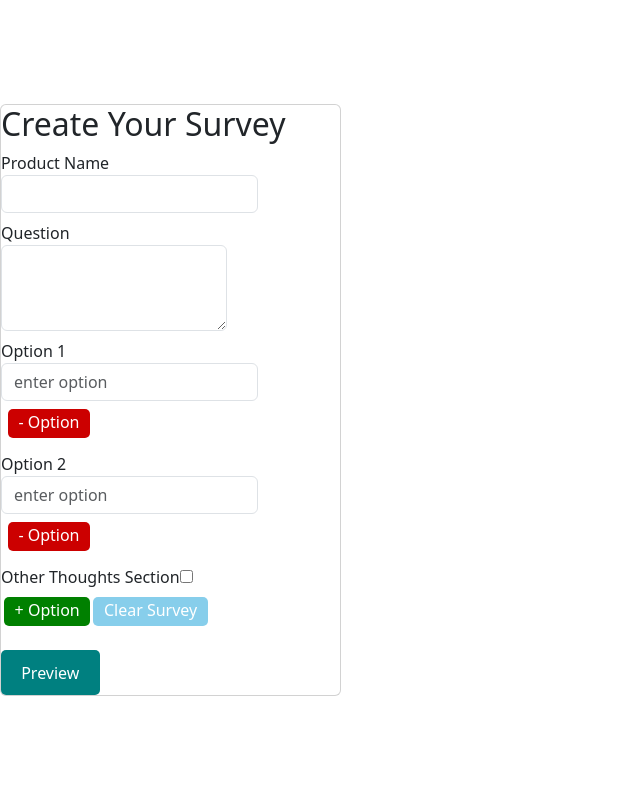
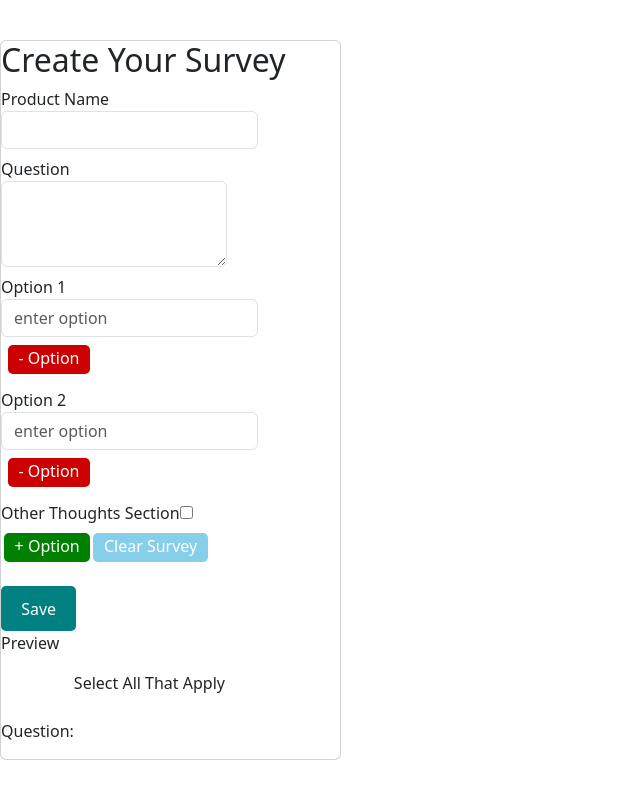
Before and after one commit to chrimcha/My-Market-Survey, a React (Vite) app in the folder My-Market-Survey_UI/: page /create-new-survey in a window 1280 px wide. Shown: the whole page, without its empty margins (0-640 px from the left). Built offline with nearby package versions, Linux system fonts and the light colour scheme.

Commit message:
added preview section to populate survey as you input info into form, css styling for preview, preview button to save button

```diff
--- a/My-Market-Survey_UI/src/App.css
+++ b/My-Market-Survey_UI/src/App.css
@@ -5,12 +5,44 @@
   text-align: center;
 }
 
+.ck-button {
+  margin: 4px;
+  color: #747bff;
+  background-color: white;
+  border-radius: 10px;
+  border: 1px solid #747bff;
+  /* overflow: auto; */
+  /* float: left; */
+}
+
+.ck-button:hover {
+  background-color: #747bff;
+  color: white;
+}
+
+.ck-button label {
+  float: left; /* ? */
+  width: 4.0em;
+}
+
+.ck-button label span {
+  text-align: center;
+  padding: 3px 0px;
+  display: block;
+}
+
+.ck-button label input {
+  position: absolute;
+}
+
+.ck-button input:checked + span {
+  background-color: #747bff;
+  color: white;
+  border-radius: 10px;
+}
+
 label {
   width: 100%;
-}
-
-.label-with-remove-button {
-  /* width: 70%; */
 }
 
 input.checkbox {
@@ -34,6 +66,11 @@ input.checkbox {
   border-radius: 32px;
 }
 
+.form-and-preview {
+  display: flex;
+  justify-content: space-between;
+}
+
 .otherThoughts-textarea {
   margin-bottom: 10px;
 }
@@ -41,3 +78,27 @@ input.checkbox {
 .option-wrap {
   display: flex;
 }
+
+.option-wrap-preview {
+  display: flex;
+  flex-wrap: wrap;
+  justify-content: space-evenly;
+}
+
+.preview-survey {
+  min-width: 400px;
+  height: 93%;
+  background-color: white;
+  border-radius: 5px;
+  border: solid;
+  border-width: 1px;
+  border-color: #bdbdbd;
+  margin-left: 2em;
+  margin-right: .5em;
+  padding: 2em;
+}
+
+.survey-form {
+  min-width: 400px;
+  padding: .5em;
+}
--- a/My-Market-Survey_UI/src/components/surveys/CreateSurveyForm.jsx
+++ b/My-Market-Survey_UI/src/components/surveys/CreateSurveyForm.jsx
@@ -34,11 +34,12 @@ export const CreateSurveyForm = () => {
     };
 
     const clearSurvey = (e) => {
-        e.preventDefault();
-        setProductName('');
-        setQuestion('');
-        setAnswerOptions(['', '']);
-        setIsChecked(false);
+        // e.preventDefault();
+        // setProductName('');
+        // setQuestion('');
+        // setAnswerOptions(['', '']);
+        // setIsChecked(false);
+        window.location.reload();
     };
 
     const submit = (e) => {
@@ -48,6 +49,8 @@ export const CreateSurveyForm = () => {
 
     return (
         <>
+            <div className='form-and-preview'>
+                <div className='survey-form'>
                     <form onSubmit={submit}>
                         <div className="form-group">
                             <label className="form-label">
@@ -78,7 +81,7 @@ export const CreateSurveyForm = () => {
                         {answerOptions.map((input, index) => {
                             return (
                                 <div key={index} className="form-group option-wrap">
-                            <label className="form-label label-with-remove-button">
+                                    <label className="form-label">
                                         Option {index + 1}
                                         <input
                                             type="text"
@@ -101,7 +104,6 @@ export const CreateSurveyForm = () => {
                                 Other Thoughts Section
                                 <input
                                     type="checkbox"
-                            id='checkbox'
                                     className='checkbox'
                                     name='isChecked'
                                     checked={isChecked}
@@ -109,16 +111,6 @@ export const CreateSurveyForm = () => {
                                 />
                             </label >
                         </div>
-                {isChecked &&
-                    <textarea readOnly
-                        rows={3}
-                        className="form-control otherThoughts-textarea"
-                        name='otherThoughts'
-                        value={otherThoughts}
-                        placeholder='This field will appear on our survey.'
-                        onChange={(e) => setOtherThoughts(e.target.value)}
-                    />
-                }
 
                         <div className='side-by-side-buttons'>
                             <button onClick={(e) => addFields(e)} className='add'>+ Option</button>
@@ -126,11 +118,54 @@ export const CreateSurveyForm = () => {
                         </div>
 
                         <br/>
-{/* // TODO: Preview button displays a preview of the survey on the same page to the right of the form, instead of printing to the console. Put form in a div and preview in a div, wrap both in div to flex display them side by side or in a column when screen is narrow */}
+        {/* // TODO: instead of printing to the console */}
                         <button type="submit" className="">
-                    Preview
+                            Save
                         </button>
                     </form>
+                </div>
+                <div>
+                <p>Preview</p>
+                <div className='preview-survey'>
+                    <h3>{productName}</h3>
+                    <label>
+                        Question:
+                        <p>{question}</p>
+                    </label>
+                    <label>
+                        Select All That Apply
+                        <div className='option-wrap-preview'>
+                            {answerOptions.map((option, index) => {
+                                return (
+                                    <div key={index} className='ck-button'>
+                                        <label>
+                                            <input
+                                                type='checkbox' hidden
+                                                className='option'
+                                            />
+                                            <span>{option}</span>
+                                        </label>
+                                    </div>
+                                )
+                            })}
+                        </div>
+                    </label>
+                    {isChecked &&
+                        <label>
+                            Other Thoughts:
+                                <textarea
+                                    rows={3}
+                                    className="form-control otherThoughts-textarea"
+                                    name='otherThoughts'
+                                    value={otherThoughts}
+                                    // placeholder=''
+                                    onChange={(e) => setOtherThoughts(e.target.value)}
+                                />
+                        </label>
+                    }
+                </div>
+                </div>
+            </div>
         </>
     )
 }
```
Lines whose indentation alone changed are shown as unchanged.
